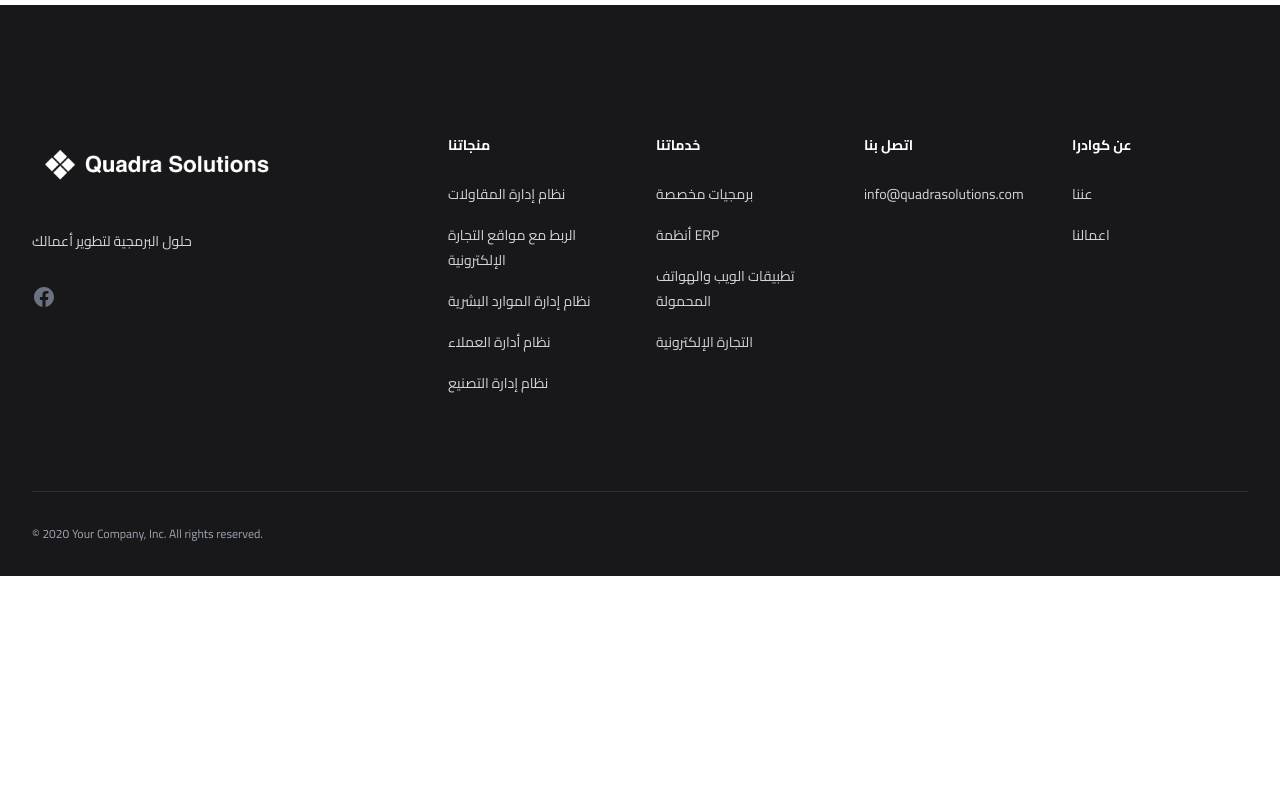
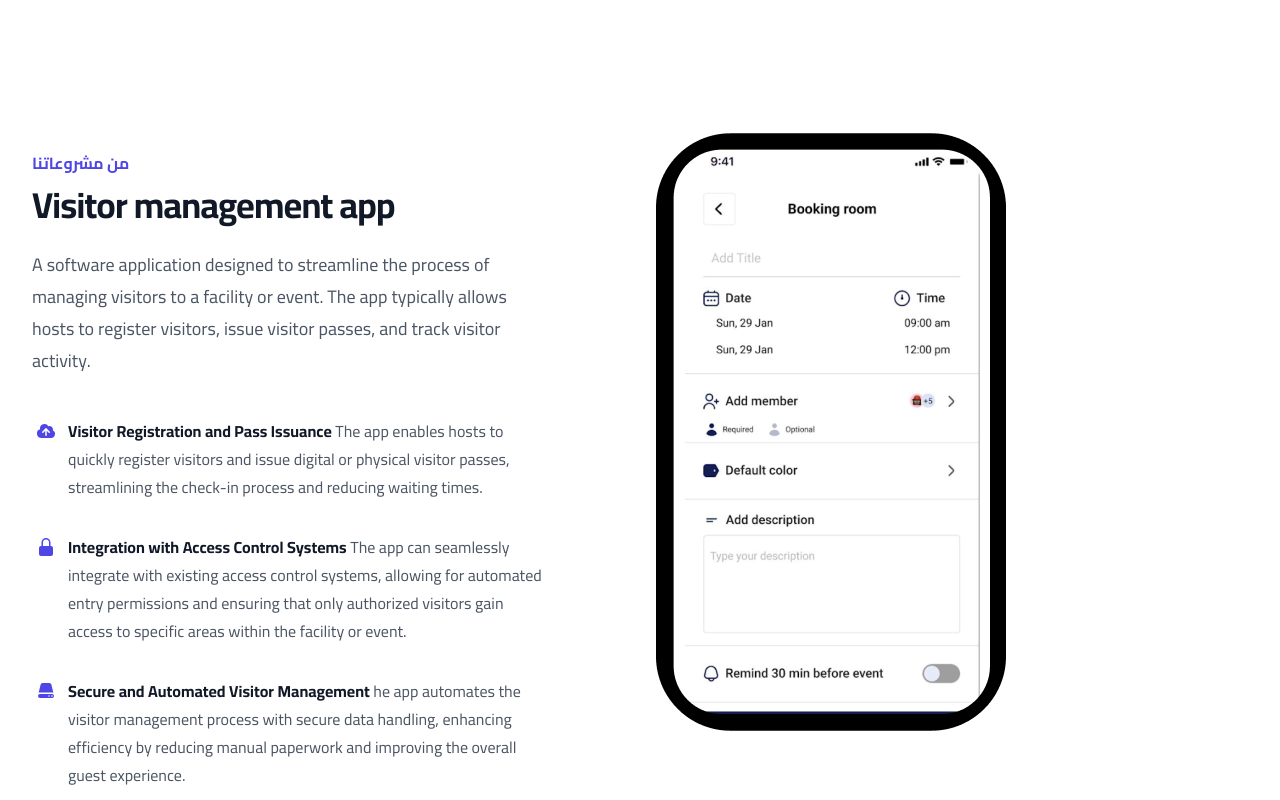
Before and after one commit to feynman88/quadrasoftware, a Next.js app: page /appdev in a window 1280 px wide. Shown: the part 1780-2580 px from the top of the page. Before the commit the page ends 2356 px from the top, so only its background shows below. Built offline with nearby package versions, Linux system fonts and the light colour scheme.

Commit message:
mobile screen

```diff
--- a/app/appdev/page.tsx
+++ b/app/appdev/page.tsx
@@ -1,4 +1,24 @@
 
+    import { CloudArrowUpIcon, LockClosedIcon, ServerIcon } from '@heroicons/react/20/solid'
+
+const features = [
+  {
+    name: 'Visitor Registration and Pass Issuance',
+    description:
+      'The app enables hosts to quickly register visitors and issue digital or physical visitor passes, streamlining the check-in process and reducing waiting times.',
+    icon: CloudArrowUpIcon,
+  },
+  {
+    name: 'Integration with Access Control Systems',
+    description: ' The app can seamlessly integrate with existing access control systems, allowing for automated entry permissions and ensuring that only authorized visitors gain access to specific areas within the facility or event.',
+    icon: LockClosedIcon,
+  },
+  {
+    name: 'Secure and Automated Visitor Management',
+    description: 'he app automates the visitor management process with secure data handling, enhancing efficiency by reducing manual paperwork and improving the overall guest experience.',
+    icon: ServerIcon,
+  },
+]
 
 import Image from 'next/image'
 
@@ -129,6 +149,47 @@ export default function Appdev() {
             </div>
 
 
+{/* project sample version */}
+
+<div>
+
+
+    <div className="overflow-hidden bg-white py-24 sm:py-32">
+      <div className="mx-auto max-w-7xl px-6 lg:px-8">
+        <div className="mx-auto grid max-w-2xl grid-cols-1 gap-x-8 gap-y-16 sm:gap-y-20 lg:mx-0 lg:max-w-none lg:grid-cols-2">
+          <div className="lg:pr-8 lg:pt-4">
+            <div className="lg:max-w-lg">
+              <h2 className="text-base font-semibold leading-7 text-indigo-600">من مشروعاتنا</h2>
+              <p className="mt-2 text-3xl font-bold tracking-tight text-gray-900 sm:text-4xl">Visitor management app</p>
+              <p className="mt-6 text-lg leading-8 text-gray-600">
+             A software application designed to streamline the process of managing visitors to a facility or event. The app typically allows hosts to register visitors, issue visitor passes, and track visitor activity.
+              </p>
+              <dl className="mt-10 max-w-xl space-y-8 text-base leading-7 text-gray-600 lg:max-w-none">
+                {features.map((feature) => (
+                  <div key={feature.name} className="relative pl-9">
+                    <dt className="inline font-semibold text-gray-900">
+                      <feature.icon aria-hidden="true" className="absolute left-1 top-1 h-5 w-5 text-indigo-600" />
+                      {feature.name}
+                    </dt>{' '}
+                    <dd className="inline">{feature.description}</dd>
+                  </div>
+                ))}
+              </dl>
+            </div>
+          </div>
+          <Image
+            alt="Product screenshot"
+            src="/assets/mobilescreenshot.png"
+            width={350}
+            height={400}
+          />
+        </div>
+      </div>
+    </div>
+
+
+
+</div>
 
 
 
```
Also changed, not shown: public/assets/mobilescreenshot.png (added).
